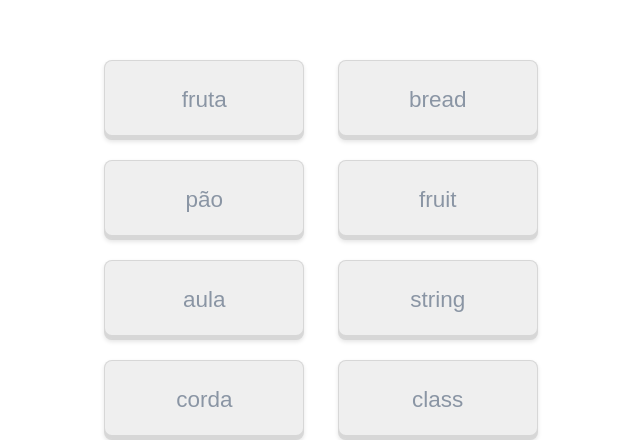
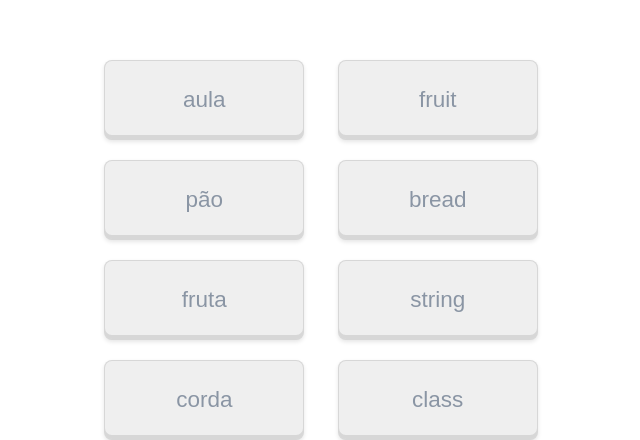
Before and after one commit to dinobergviana/meu-site, a Vue app: page /mini-game in a window 1280 px wide. Shown: the part 125-565 px from the top of the page, without its empty margins (319-959 px from the left). Built offline with nearby package versions, Linux system fonts and the light colour scheme.

Commit message:
feat: allow select one single word per column

```diff
--- a/src/pages/mini-game/index.vue
+++ b/src/pages/mini-game/index.vue
@@ -2,116 +2,175 @@
   <div class="container">
     <div class="game-wrapper">
       <div class="column">
-        <WordButton v-for="word in leftWords" :word="word" :key="`left-${word.id}`" @pressed="handleButtonPressed" />
+        <WordButton
+          v-for="word in leftWords"
+          :word="word"
+          :key="`left-${word.id}`"
+          @pressed="handleButtonPressed"
+        />
       </div>
       <div class="column">
-        <WordButton v-for="word in rightWords" :word="word" :key="`right-${word.id}`" @pressed="handleButtonPressed" />
+        <WordButton
+          v-for="word in rightWords"
+          :word="word"
+          :key="`right-${word.id}`"
+          @pressed="handleButtonPressed"
+        />
       </div>
     </div>
   </div>
 </template>
 
 <script setup>
-  import { ref } from "vue"
-  import WordButton from "./components/WordButton.vue"
+import { onMounted, ref } from "vue";
+
+import { shuffleArray } from "./utils/shuffle-array.js";
+
+import WordButton from "./components/WordButton.vue";
 
 const leftWords = ref([
   {
     id: 1,
-      label: 'fruta',
+    label: "fruta",
     lang_id: 1,
     matched: false,
     error: false,
     selected: false,
     used: false,
     disabled: false,
-      lang: 'pt'
+    lang: "pt",
   },
   {
     id: 2,
-      label: 'pão',
+    label: "pão",
     lang_id: 2,
     matched: false,
     error: false,
     selected: false,
     used: false,
     disabled: false,
-      lang: 'pt'
+    lang: "pt",
   },
   {
     id: 3,
-      label: 'aula',
+    label: "aula",
     lang_id: 3,
     matched: false,
     error: false,
     selected: false,
     used: false,
     disabled: false,
-      lang: 'pt'
+    lang: "pt",
   },
   {
     id: 4,
-      label: 'corda',
+    label: "corda",
     lang_id: 4,
     matched: false,
     error: false,
     selected: false,
     used: false,
-      disabled:false,
-      lang: 'pt'
-    }
-  ])
+    disabled: false,
+    lang: "pt",
+  },
+]);
 
 const rightWords = ref([
   {
-      id: 2,
-      label: 'bread',
-      lang_id: 2,
-      matched: false,
-      error: false,
-      selected: false,
-      used: false,
-      disabled:false,
-      lang: 'en'
-    },
-    {
     id: 1,
-      label: 'fruit',
+    label: "fruit",
     lang_id: 1,
     matched: false,
     error: false,
     selected: false,
     used: false,
     disabled: false,
-      lang: 'en'
+    lang: "en",
+  },
+  {
+    id: 2,
+    label: "bread",
+    lang_id: 2,
+    matched: false,
+    error: false,
+    selected: false,
+    used: false,
+    disabled: false,
+    lang: "en",
+  },
+  {
+    id: 3,
+    label: "class",
+    lang_id: 3,
+    matched: false,
+    error: false,
+    selected: false,
+    used: false,
+    disabled: false,
+    lang: "en",
   },
   {
     id: 4,
-      label: 'string',
+    label: "string",
     lang_id: 4,
     matched: false,
     error: false,
     selected: false,
     used: false,
     disabled: false,
-      lang: 'en'
+    lang: "en",
   },
-    {
-      id: 3,
-      label: 'class',
-      lang_id: 3,
-      matched: false,
-      error: false,
-      selected: false,
-      used: false,
-      disabled: false,
-      lang: 'en'
-    },
-  ])
+]);
 
-  function handleButtonPressed(word) {
-    word.selected = !word.selected
+const leftWordSelected = ref(null);
+const rightWordSelected = ref(null);
+
+function handleButtonPressed(selectedWord) {
+  selectedWord.selected = !selectedWord.selected;
+
+  if (selectedWord.lang === "pt") {
+    markLeftWord(selectedWord);
+  } else {
+    markRightWord(selectedWord);
   }
+}
+
+function markLeftWord(word) {
+  if (leftWordSelected.value) {
+    if (word.lang === leftWordSelected.value.lang) {
+      leftWords.value = leftWords.value.map((item) => {
+        if (item.id === leftWordSelected.value.id) {
+          item.selected = false;
+        }
+
+        return item;
+      });
+    }
+  }
+
+  leftWordSelected.value = word;
+}
+
+function markRightWord(word) {
+  if (rightWordSelected.value) {
+    if (word.lang === rightWordSelected.value.lang) {
+      rightWords.value = rightWords.value.map((item) => {
+        if (item.id === rightWordSelected.value.id) {
+          item.selected = false;
+        }
+
+        return item;
+      });
+    }
+  }
+
+  rightWordSelected.value = word;
+}
+
+onMounted(() => {
+  leftWords.value = shuffleArray(leftWords.value);
+  rightWords.value = shuffleArray(rightWords.value);
+});
 </script>
 
 <style scoped>
--- /dev/null
+++ b/src/pages/mini-game/utils/shuffle-array.js
@@ -0,0 +1,10 @@
+export function shuffleArray(array) {
+  const arr = array.slice();
+
+  for (let i = arr.length - 1; i > 0; i--) {
+    const j = Math.floor(Math.random() * (i + 1));
+    [arr[i], arr[j]] = [arr[j], arr[i]];
+  }
+
+  return arr;
+}
```
Lines whose indentation alone changed are shown as unchanged.
